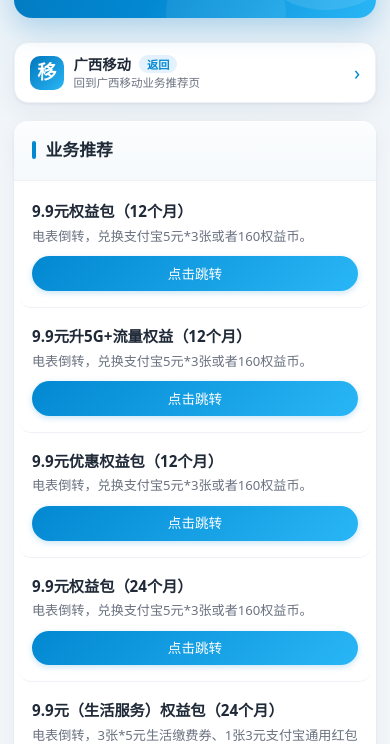
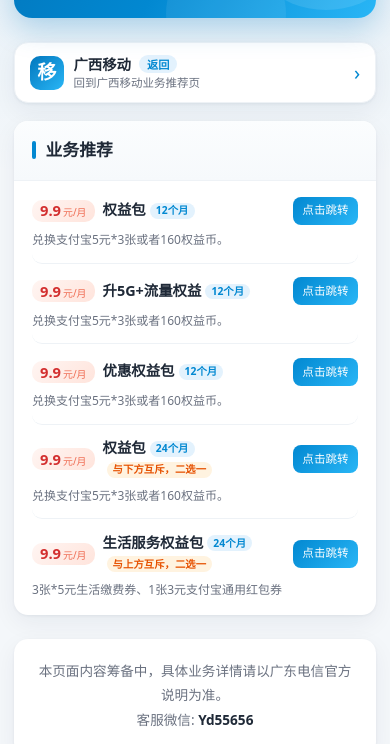
Before and after one commit to 1144556562/1144556562.github.io, a plain HTML site: page gd.html in a window 390 px wide. Shown: the part 116-860 px from the top of the page. Drawn offline with Linux system fonts and the light colour scheme.

Commit message:
gd.html：手机端重排为两行式布局（价格+名称+按钮/描述通栏），修窄屏溢出与按钮被裁

```diff
--- a/gd.html
+++ b/gd.html
@@ -304,6 +304,35 @@
             transform: translateY(-1px);
         }
 
+        .item__tag--warn {
+            color: #e65100;
+            background: #fff3e0;
+        }
+
+        /* ---------- 价格徽章 ---------- */
+        .item__price {
+            flex-shrink: 0;
+            width: 62px;
+            padding: 0.45rem 0;
+            border-radius: 10px;
+            background: linear-gradient(135deg, #fff5f2, #ffe4dc);
+            color: #d32f2f;
+            text-align: center;
+            line-height: 1.25;
+        }
+
+        .item__price b {
+            font-size: 1.2rem;
+            font-weight: 800;
+        }
+
+        .item__price small {
+            display: block;
+            font-size: 0.66rem;
+            font-weight: 500;
+            color: #ef6c53;
+        }
+
         .action-group {
             display: flex;
             gap: 0.5rem;
@@ -482,6 +511,11 @@
                 padding-right: 1.1rem;
             }
 
+            /* 窄屏放不下，隐藏标题右侧备注 */
+            .section__note {
+                display: none;
+            }
+
             .section__body {
                 padding: 0.15rem 1.1rem;
             }
@@ -491,19 +525,78 @@
                 gap: 0.7rem;
             }
 
+            /* 手机端：两行卡片式布局（价格 + 名称 + 按钮 / 描述通栏） */
             .item {
-                flex-direction: column;
-                align-items: stretch;
-                gap: 0.6rem;
+                display: grid;
+                grid-template-columns: auto minmax(0, 1fr) auto;
+                grid-template-areas:
+                    "price name btn"
+                    "desc  desc desc";
+                align-items: center;
+                gap: 0.4rem 0.5rem;
+                padding: 0.85rem 0;
+                margin: 0;
+            }
+
+            /* 让名称与描述分别进入网格两行 */
+            .item__info {
+                display: contents;
+            }
+
+            .item__price {
+                grid-area: price;
+                width: auto;
+                display: inline-flex;
+                align-items: baseline;
+                gap: 2px;
+                padding: 0.12rem 0.5rem;
+                align-self: center;
+            }
+
+            .item__price b {
+                font-size: 0.92rem;
+            }
+
+            .item__price small {
+                display: inline;
+                font-size: 0.62rem;
+            }
+
+            .item__name {
+                grid-area: name;
+                min-width: 0;
+                font-size: 0.9rem;
+                line-height: 1.45;
+            }
+
+            .item__desc {
+                grid-area: desc;
+                margin-top: 0;
+                font-size: 0.75rem;
+                line-height: 1.5;
+            }
+
+            .item__tag {
+                font-size: 0.65rem;
+                padding: 0.02rem 0.38rem;
+                margin-left: 0.25rem;
             }
 
             .action-group {
-                justify-content: flex-start;
+                grid-area: btn;
+                justify-content: flex-end;
+                justify-self: end;
             }
 
             .action-btn {
-                flex: 1;
-                justify-content: center;
+                padding: 0.3rem 0.6rem;
+                font-size: 0.72rem;
+                border-radius: 8px;
+                box-shadow: none;
+            }
+
+            .action-btn:hover {
+                transform: none;
             }
 
             .brand__title {
@@ -541,94 +634,64 @@
 
         <section class="section">
             <div class="section__header">
-                <span
-                    class="section__title">业务推荐</span>
+                <span class="section__title">业务推荐</span>
+
             </div>
             <div class="section__body">
                 <div class="item">
+                    <div class="item__price"><b>9.9</b><small>元/月</small></div>
                     <div class="item__info">
-                        <div class="item__name">
-                            9.9元权益包（12个月）
-                        </div>
-                        <div class="item__desc">
-                            电表倒转，兑换支付宝5元*3张或者160权益币。
-                        </div>
+                        <div class="item__name">权益包<span class="item__tag">12个月</span></div>
+                        <div class="item__desc">兑换支付宝5元*3张或者160权益币。</div>
                     </div>
-
                     <div class="action-group">
-                        <a class="action-btn"
-                            target="_blank"
+                        <a class="action-btn" target="_blank"
                             href="https://gd.189.cn/plus/h5/2022/cyb/index.html#/szwebHome">点击跳转</a>
                     </div>
-
                 </div>
                 <div class="item">
+                    <div class="item__price"><b>9.9</b><small>元/月</small></div>
                     <div class="item__info">
-                        <div class="item__name">
-                            9.9元升5G+流量权益（12个月）
-                        </div>
-                        <div class="item__desc">
-                            电表倒转，兑换支付宝5元*3张或者160权益币。
-                        </div>
+                        <div class="item__name">升5G+流量权益<span class="item__tag">12个月</span></div>
+                        <div class="item__desc">兑换支付宝5元*3张或者160权益币。</div>
                     </div>
-
                     <div class="action-group">
-                        <a class="action-btn"
-                            target="_blank"
+                        <a class="action-btn" target="_blank"
                             href="https://gd.189.cn/plus/h5/2022/cybv2/index.html#/goup5gv1?cmpid=qyxs-xcx-qyzq-tj-5G1gbqyb-xhy2">点击跳转</a>
                     </div>
-
                 </div>
-                                <div class="item">
+                <div class="item">
+                    <div class="item__price"><b>9.9</b><small>元/月</small></div>
                     <div class="item__info">
-                        <div class="item__name">
-                            9.9元优惠权益包（12个月）
-                        </div>
-                        <div class="item__desc">
-                            电表倒转，兑换支付宝5元*3张或者160权益币。
-                        </div>
+                        <div class="item__name">优惠权益包<span class="item__tag">12个月</span></div>
+                        <div class="item__desc">兑换支付宝5元*3张或者160权益币。</div>
                     </div>
-
                     <div class="action-group">
-                        <a class="action-btn"
-                            target="_blank"
+                        <a class="action-btn" target="_blank"
                             href="https://gd.189.cn/plus/h5/2022/cyb/index.html#/newuser?cmpid=qyxs-kstg">点击跳转</a>
                     </div>
-
                 </div>
                 <div class="item">
+                    <div class="item__price"><b>9.9</b><small>元/月</small></div>
                     <div class="item__info">
-                        <div class="item__name">
-                            9.9元权益包（24个月）
-                        </div>
-                        <div class="item__desc">
-                            电表倒转，兑换支付宝5元*3张或者160权益币。
-                        </div>
+                        <div class="item__name">权益包<span class="item__tag">24个月</span><span class="item__tag item__tag--warn">与下方互斥，二选一</span></div>
+                        <div class="item__desc">兑换支付宝5元*3张或者160权益币。</div>
                     </div>
-
                     <div class="action-group">
-                        <a class="action-btn"
-                            target="_blank"
+                        <a class="action-btn" target="_blank"
                             href="https://gd.189.cn/plus/h5/2022/cyb/index.html#/cyxy">点击跳转</a>
                     </div>
-
                 </div>
-                                <div class="item">
+                <div class="item">
+                    <div class="item__price"><b>9.9</b><small>元/月</small></div>
                     <div class="item__info">
-                        <div class="item__name">
-                            9.9元（生活服务）权益包（24个月）
-                        </div>
-                        <div class="item__desc">
-                            电表倒转，3张*5元生活缴费券、1张3元支付宝通用红包券，与上面互斥。
-                        </div>
+                        <div class="item__name">生活服务权益包<span class="item__tag">24个月</span><span class="item__tag item__tag--warn">与上方互斥，二选一</span></div>
+                        <div class="item__desc">3张*5元生活缴费券、1张3元支付宝通用红包券</div>
                     </div>
-
                     <div class="action-group">
-                        <a class="action-btn"
-                            target="_blank"
-                            href=" https://gd.189.cn/plus/h5/2022/cybv2/index.html#/shfw?cmpid=qyxs-xcx-qyzq-spt-shfwb-xhy2">点击跳转</a>
+                        <a class="action-btn" target="_blank"
+                            href="https://gd.189.cn/plus/h5/2022/cybv2/index.html#/shfw?cmpid=qyxs-xcx-qyzq-spt-shfwb-xhy2">点击跳转</a>
                     </div>
-
                 </div>
 
 
```
